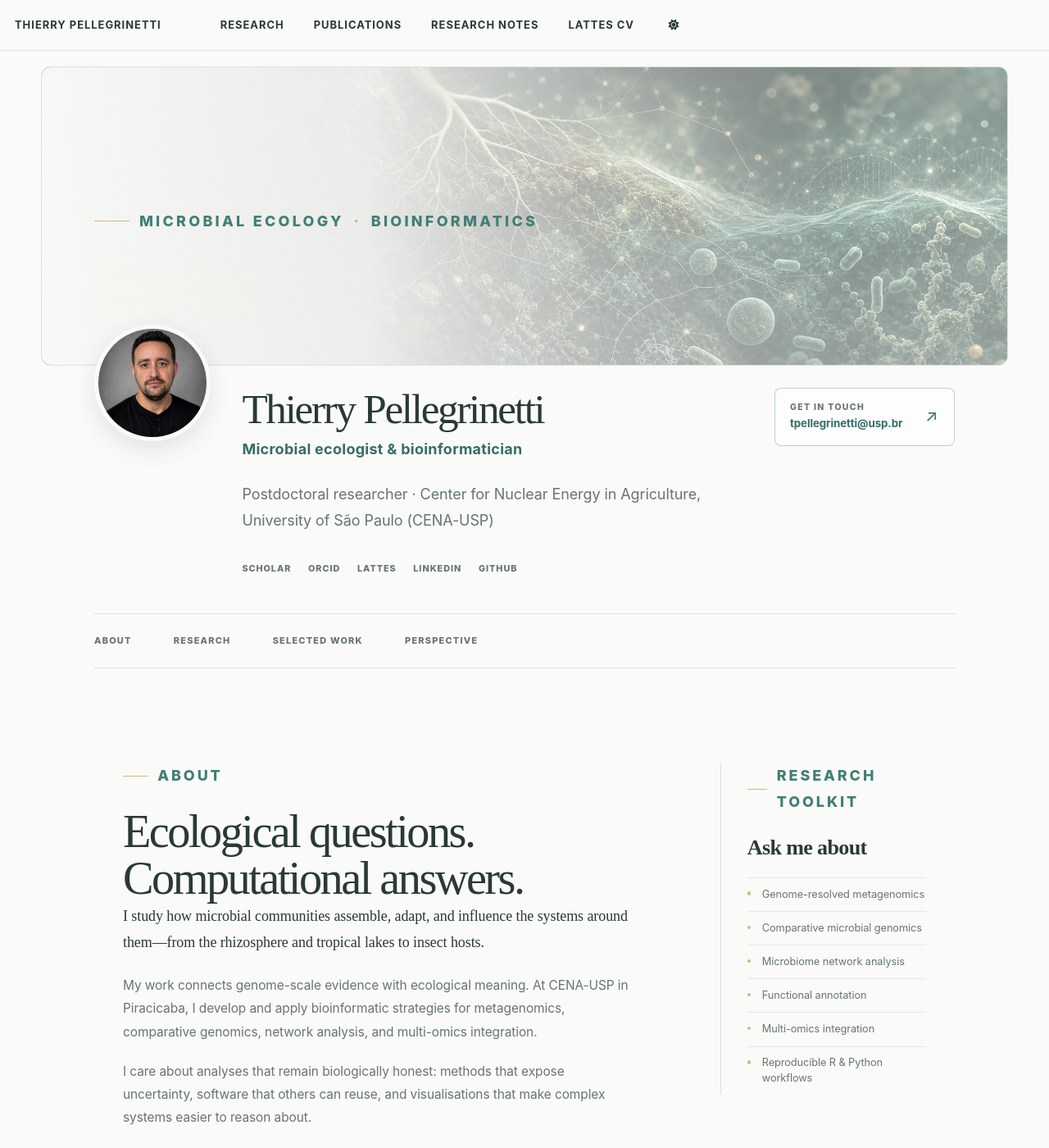
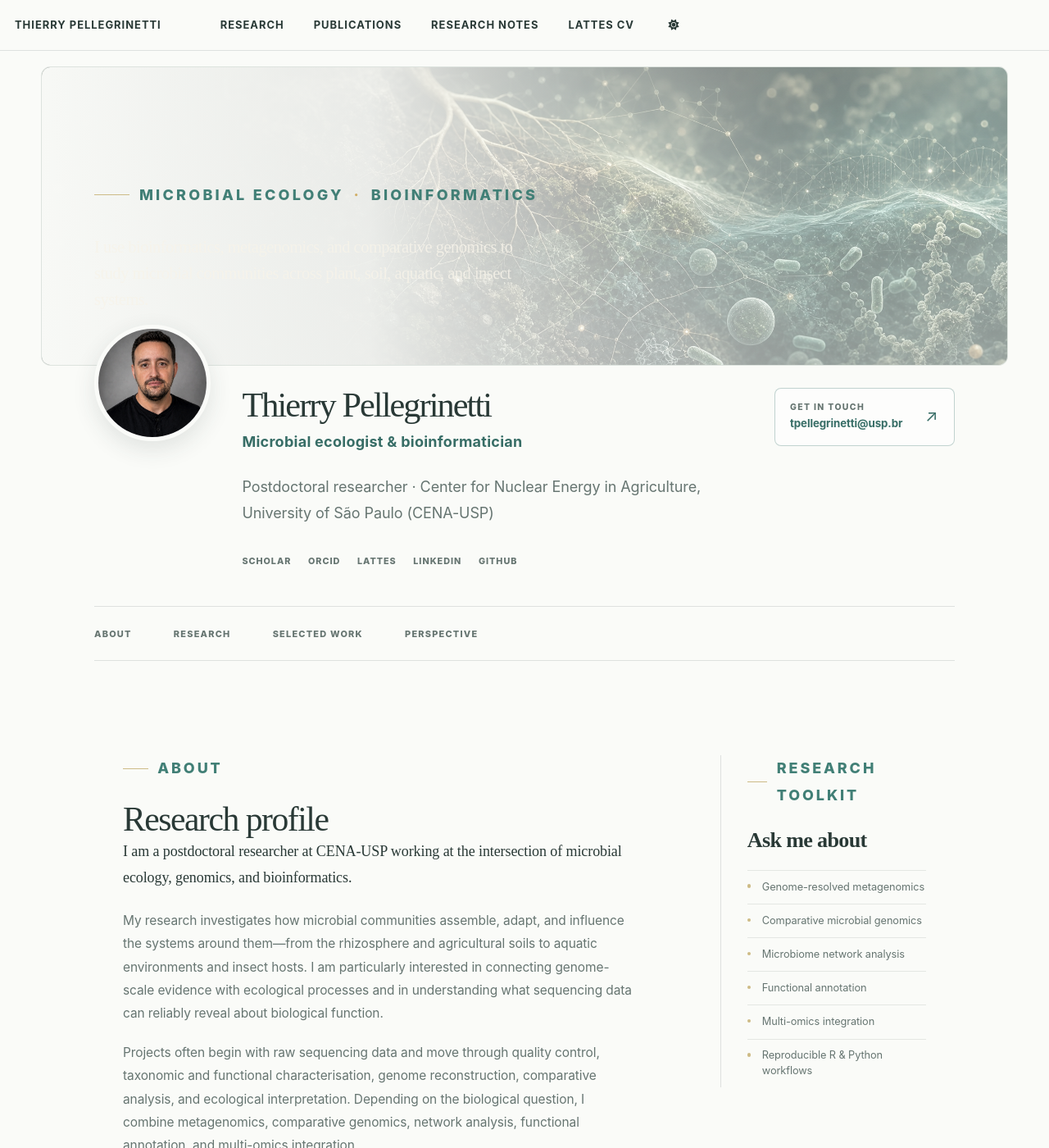
Before and after one commit to tpellegrinetti/tpellegrinetti.github.io, a Jekyll site: the page built from _pages/about.md, in a window 1280 px wide and 1400 px high. Shown: the whole window at 82% size. Built offline with Jekyll 4.4.1, drawn with Linux system fonts in a browser that asks for light colours; some of the changed text lies outside the part shown.

Commit message:
Refine homepage typography and academic copy (#6)
Reduce oversized display typography and add more substantive research context throughout the homepage.

```diff
--- a/_pages/about.md
+++ b/_pages/about.md
@@ -14,7 +14,7 @@ redirect_from:
     <div class="academic-hero__backdrop" aria-hidden="true"></div>
     <div class="academic-hero__copy">
       <p class="academic-kicker">Microbial ecology <span>·</span> Bioinformatics</p>
-      <p class="academic-hero__statement">Reading microbial systems<br>from genes to ecosystems.</p>
+      <p class="academic-hero__statement">I use bioinformatics, metagenomics, and comparative genomics to study microbial communities across plant, soil, aquatic, and insect systems.</p>
     </div>
   </header>
 
@@ -52,9 +52,11 @@ redirect_from:
     <section class="academic-about" id="about">
       <div class="academic-about__copy">
         <p class="academic-label">About</p>
-        <h2>Ecological questions.<br>Computational answers.</h2>
-        <p class="academic-about__lead">I study how microbial communities assemble, adapt, and influence the systems around them—from the rhizosphere and tropical lakes to insect hosts.</p>
-        <p>My work connects genome-scale evidence with ecological meaning. At CENA-USP in Piracicaba, I develop and apply bioinformatic strategies for metagenomics, comparative genomics, network analysis, and multi-omics integration.</p>
+        <h2>Research profile</h2>
+        <p class="academic-about__lead">I am a postdoctoral researcher at CENA-USP working at the intersection of microbial ecology, genomics, and bioinformatics.</p>
+        <p>My research investigates how microbial communities assemble, adapt, and influence the systems around them—from the rhizosphere and agricultural soils to aquatic environments and insect hosts. I am particularly interested in connecting genome-scale evidence with ecological processes and in understanding what sequencing data can reliably reveal about biological function.</p>
+        <p>Projects often begin with raw sequencing data and move through quality control, taxonomic and functional characterisation, genome reconstruction, comparative analysis, and ecological interpretation. Depending on the biological question, I combine metagenomics, comparative genomics, network analysis, functional annotation, and multi-omics integration.</p>
+        <p>At the Center for Nuclear Energy in Agriculture, University of São Paulo, I contribute computational approaches to interdisciplinary research and collaborate with scientists working across microbiology, environmental science, agriculture, and molecular biology.</p>
         <p>I care about analyses that remain biologically honest: methods that expose uncertainty, software that others can reuse, and visualisations that make complex systems easier to reason about.</p>
       </div>
 
@@ -76,28 +78,28 @@ redirect_from:
       <div class="academic-section__heading">
         <div>
           <p class="academic-label">Research</p>
-          <h2>From sequences to systems.</h2>
+          <h2>Research areas</h2>
         </div>
-        <p>My research moves across biological scales while keeping one question in view: what can microbial data reliably tell us about ecological function?</p>
+        <p>My work spans genome-resolved analysis, host-associated microbiomes, and environmental microbial communities. Across these areas, I focus on connecting computational results with defensible ecological interpretation.</p>
       </div>
 
       <div class="academic-research__grid">
         <article>
           <span>01</span>
           <h3>Genome-resolved ecology</h3>
-          <p>Reconstructing microbial genomes and interpreting their quality, population structure, functional potential, and evolutionary context.</p>
+          <p>I reconstruct microbial genomes from complex communities and examine their quality, population structure, functional potential, and evolutionary context. This includes evaluating the biological limits of genome completeness estimates and identifying where apparently high-quality reconstructions may still omit important information.</p>
           <small>MAGs · annotation · comparative genomics</small>
         </article>
         <article>
           <span>02</span>
           <h3>Host–microbiome systems</h3>
-          <p>Understanding how microorganisms shape plant resilience, nutrient cycling, insect symbioses, and responses to environmental stress.</p>
+          <p>I investigate how microorganisms interact with plants and insects, including their contributions to resilience, nutrient cycling, symbiosis, and responses to environmental stress. These studies combine community-level patterns with genomic and functional evidence.</p>
           <small>Rhizosphere · symbiosis · drought</small>
         </article>
         <article>
           <span>03</span>
           <h3>Environmental microbiomes</h3>
-          <p>Connecting community structure and biogeochemical function across soils, aquatic ecosystems, and changing environmental gradients.</p>
+          <p>I analyse microbial diversity and community organisation across soils, aquatic ecosystems, and environmental gradients. The goal is to relate changes in community structure to biogeochemical function while accounting for the limitations of observational and sequencing data.</p>
           <small>Soil · aquatic systems · networks</small>
         </article>
       </div>
@@ -149,6 +151,7 @@ redirect_from:
         <p class="academic-label">Research perspective · 2026</p>
         <h2 id="perspective-title">A “complete” genome can still miss the biology that matters.</h2>
         <p>MAG completeness scores are essential, but they estimate recoverable markers—not necessarily the adaptive and mobile regions that matter for ecological interpretation.</p>
+        <p>The question is not whether completeness metrics should be abandoned, but how they can be interpreted alongside assembly structure, genomic context, and the specific biological claims being made.</p>
         <div class="academic-perspective__links">
           <a class="academic-button" href="/research-notes/beyond-mag-completeness/">Read the research note <span aria-hidden="true">→</span></a>
           <a class="academic-text-link" href="https://doi.org/10.3389/fmicb.2026.1884628" target="_blank" rel="noopener noreferrer">Original paper <span aria-hidden="true">↗</span></a>
@@ -158,8 +161,8 @@ redirect_from:
 
     <section class="academic-invitation">
       <p class="academic-label">Collaborate</p>
-      <h2>Interested in microbial data, ecological inference, or reproducible bioinformatics?</h2>
-      <p>I am always open to thoughtful scientific conversations and interdisciplinary collaborations.</p>
+      <h2>Collaboration and scientific exchange</h2>
+      <p>I am open to interdisciplinary collaborations involving microbial community data, comparative genomics, ecological inference, and reproducible bioinformatics. I also welcome conversations about analytical strategy, interpretation, and the development of reusable research workflows.</p>
       <a class="academic-button academic-button--light" href="mailto:tpellegrinetti@usp.br">Start a conversation <span aria-hidden="true">↗</span></a>
     </section>
   </div>
--- a/_sass/_custom.scss
+++ b/_sass/_custom.scss
@@ -2361,7 +2361,7 @@ html[data-theme="dark"] .academic-research__grid article {
 .academic-hero__copy {
   left: clamp(1.8rem, 5vw, 4rem);
   bottom: clamp(2rem, 5vw, 3.5rem);
-  width: min(590px, 72%);
+  width: min(680px, 76%);
   color: var(--ink);
 }
 
@@ -2376,14 +2376,14 @@ html[data-theme="dark"] .academic-research__grid article {
 }
 
 .academic-hero__statement {
-  max-width: 590px;
+  max-width: 680px;
   margin: 0;
   color: var(--ink);
   font-family: Iowan Old Style, Baskerville, Times New Roman, serif;
-  font-size: clamp(2.25rem, 4.4vw, 4rem);
+  font-size: clamp(1.45rem, 2.65vw, 2.3rem);
   font-weight: 500;
-  letter-spacing: -0.045em;
-  line-height: 0.98;
+  letter-spacing: -0.025em;
+  line-height: 1.2;
   text-shadow: none;
 }
 
@@ -2419,7 +2419,7 @@ html[data-theme="dark"] .academic-research__grid article {
 .academic-profile__identity h1 {
   margin: 0 0 0.45rem;
   color: var(--ink);
-  font-size: clamp(2.2rem, 4vw, 3.35rem);
+  font-size: clamp(2rem, 3.3vw, 2.85rem);
   font-weight: 500;
   letter-spacing: -0.045em;
   line-height: 1;
@@ -2509,16 +2509,16 @@ html[data-theme="dark"] .academic-research__grid article {
 .academic-section__heading h2,
 .academic-perspective h2,
 .academic-invitation h2 {
-  font-size: clamp(2.45rem, 4.4vw, 4rem);
+  font-size: clamp(2rem, 3.25vw, 3rem);
   font-weight: 500;
-  letter-spacing: -0.045em;
-  line-height: 1.02;
+  letter-spacing: -0.035em;
+  line-height: 1.08;
 }
 
 .academic-about__lead {
   margin-top: 1.65rem;
-  font-size: clamp(1.18rem, 2vw, 1.52rem);
-  line-height: 1.55;
+  font-size: clamp(1.08rem, 1.6vw, 1.32rem);
+  line-height: 1.62;
 }
 
 .academic-about__copy > p:not(.academic-label):not(.academic-about__lead) {
@@ -2573,7 +2573,7 @@ html[data-theme="dark"] .academic-research__grid article {
 
 .academic-research__grid article,
 html[data-theme="dark"] .academic-research__grid article {
-  min-height: 285px;
+  min-height: 350px;
   padding: 1.55rem 0 3.5rem;
   border-right: 0;
   border-bottom: 1px solid var(--line);
@@ -2591,12 +2591,12 @@ html[data-theme="dark"] .academic-research__grid article {
 }
 
 .academic-research__grid h3 {
-  margin: 2.5rem 0 0.85rem;
-  font-size: 1.5rem;
+  margin: 2.1rem 0 0.85rem;
+  font-size: 1.35rem;
 }
 
 .academic-research__grid p {
-  font-size: 0.76rem;
+  font-size: 0.74rem;
   line-height: 1.72;
 }
 
@@ -2664,7 +2664,7 @@ html[data-theme="dark"] .academic-research__grid article {
 }
 
 .academic-perspective h2 {
-  font-size: clamp(2.15rem, 3.8vw, 3.45rem);
+  font-size: clamp(1.85rem, 3vw, 2.65rem);
 }
 
 .academic-button {
@@ -2695,7 +2695,7 @@ html[data-theme="dark"] .academic-research__grid article {
 .academic-invitation h2 {
   max-width: 820px;
   color: var(--ink);
-  font-size: clamp(2.25rem, 4.3vw, 3.9rem);
+  font-size: clamp(1.9rem, 3.2vw, 2.8rem);
 }
 
 .academic-invitation > p:not(.academic-label) {
@@ -2739,7 +2739,7 @@ html[data-theme="dark"] .academic-research__grid article {
   }
 
   .academic-research__grid article {
-    min-height: 315px;
+    min-height: 390px;
   }
 
   .academic-publication-list article {
@@ -2771,7 +2771,7 @@ html[data-theme="dark"] .academic-research__grid article {
 
   .academic-hero__statement {
     max-width: 430px;
-    font-size: clamp(1.85rem, 8vw, 3rem);
+    font-size: clamp(1.3rem, 5vw, 1.75rem);
   }
 
   .academic-profile {
@@ -2793,7 +2793,7 @@ html[data-theme="dark"] .academic-research__grid article {
   }
 
   .academic-profile__identity h1 {
-    font-size: clamp(2.15rem, 10vw, 3rem);
+    font-size: clamp(1.95rem, 8.5vw, 2.6rem);
   }
 
   .academic-profile__links {
@@ -2868,17 +2868,17 @@ html[data-theme="dark"] .academic-research__grid article {
   }
 
   .academic-hero__statement {
-    font-size: clamp(1.75rem, 8.2vw, 2.35rem);
+    font-size: clamp(1.18rem, 5.4vw, 1.5rem);
   }
 
   .academic-profile__identity h1 {
-    font-size: clamp(2rem, 10vw, 2.6rem);
+    font-size: clamp(1.85rem, 8.5vw, 2.3rem);
   }
 
   .academic-about h2,
   .academic-section__heading h2,
   .academic-perspective h2,
   .academic-invitation h2 {
-    font-size: clamp(2.1rem, 10.5vw, 2.9rem);
-  }
-}
+    font-size: clamp(1.8rem, 8.5vw, 2.35rem);
+  }
+}
```
Also changed, not shown: other parts of _pages/about.md (+1 -1 lines).
